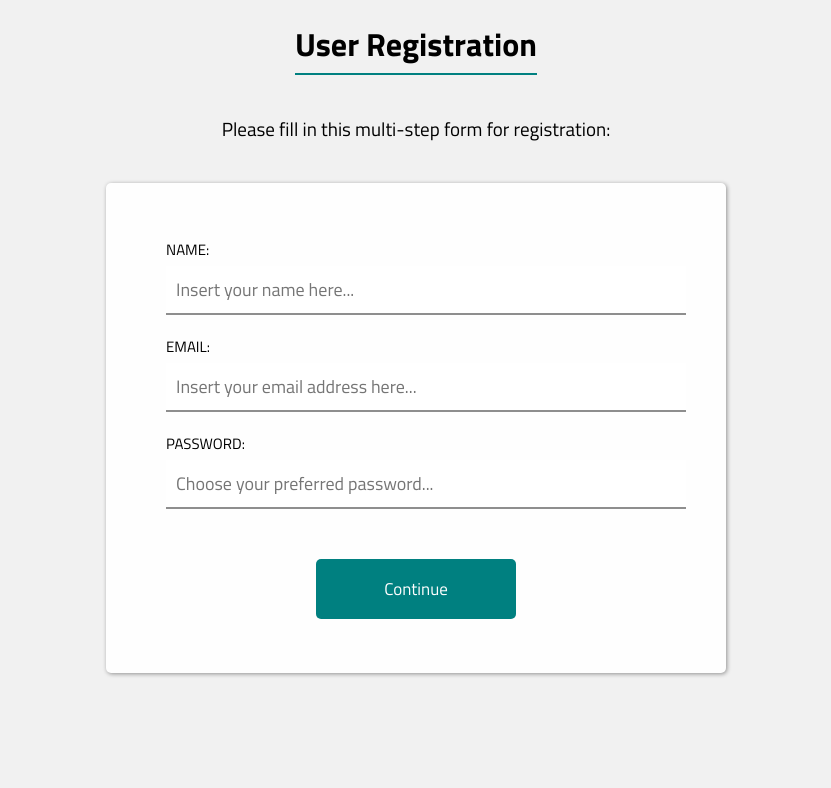
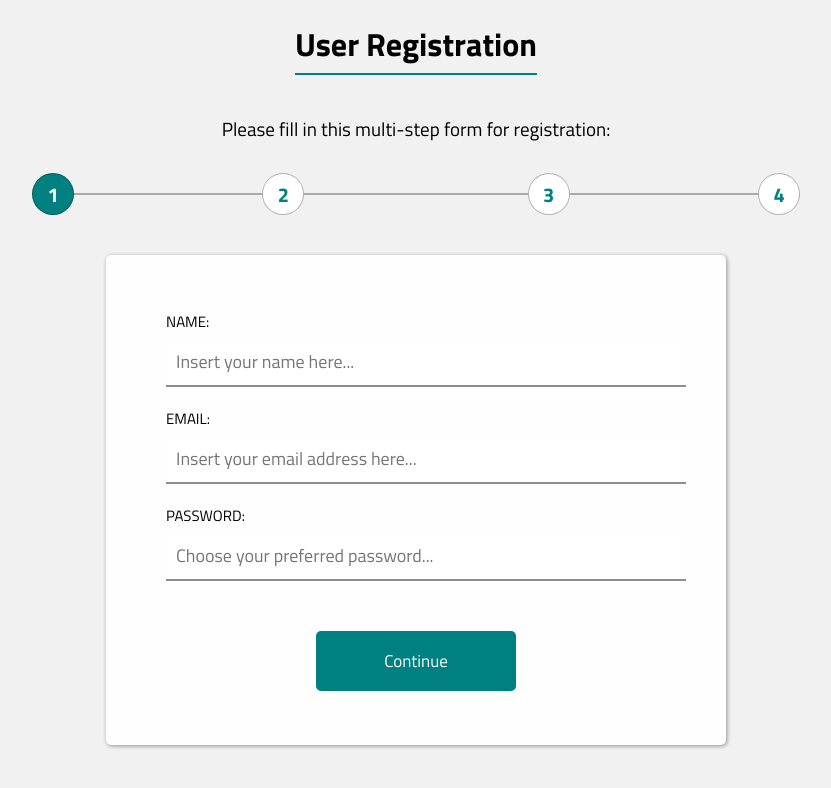
Before and after one commit to Yamo93/react-multi-step-form, a React (Create React App) app: page / in a window 1280 px wide. Shown: the top 788 px of the page, without its empty margins (224-1055 px from the left). Built offline with nearby package versions, Linux system fonts and the light colour scheme.

Commit message:
added step tracker

```diff
--- a/src/App.js
+++ b/src/App.js
@@ -10,11 +10,13 @@ import ContactBox from './components/ContactBox/ContactBox';
   *
   * - the fourth step should be showing a success message. => DONE
   * - the Back button should have a special color (orangish) => DONE
-  * - add an error message if user tries to continue without filling forms (with a set Interval maybe, plain red bold big-sized text at the top) => DONE
+  * - add an error message if user tries to continue without filling forms (plain red bold big-sized text at the top) => DONE
   * add validation so that it cannot continue without all fields filled in => DONE :D
+  * add step tracker => DONE 100% :D
+  * add some simple responsivity for the smaller screens
   *
   * SUGGESTIONS:
-  * - add Firebase to the backend so the data is really submitted and presented
+  * - add Firebase to the backend so the data is really submitted and presented, add a spinner when submitting it.
   * - third step should just be confirmation (do you want to submit the following data to the database basically...)
   * - then the fourth step should actually be grabbed from the Firebase. and the data should be returned to the user, with a success message saying that the data was successfully persisted in the backend
   * - maybe add some "step tracking" like 1/3, 2/3 which changes,so the user knows where s/he is. it would be nice if it could be UI-friendly, like having a cool "line with circles" that get filled as the user turns the page
--- a/src/components/ContactBox/ContactBox.js
+++ b/src/components/ContactBox/ContactBox.js
@@ -1,12 +1,15 @@
 import React from 'react';
 import styles from './ContactBox.module.scss';
 import Form from '../Form/Form';
+import StepDisplay from '../StepDisplay/StepDisplay';
 
 const contactBox = (props) => {
     return (
         <div className={styles.contact}>
             <h1 className={styles.contact__title}>User Registration</h1>
             <p className={styles.contact__desc}>Please fill in this multi-step form for registration:</p>
+            {/* Place for step display */}
+            <StepDisplay currentStep={props.currentStep} />
         <Form error={props.errorCondition} userInfo={props.userInfo} changedInfo={props.changedInfo} changedStep={props.changedStep} currentStep={props.currentStep} />
         </div>
     );
--- /dev/null
+++ b/src/components/StepDisplay/StepDisplay.js
@@ -0,0 +1,15 @@
+import React from 'react';
+import styles from './StepDisplay.module.scss';
+
+const stepDisplay = (props) => {
+    return (
+        <div className={styles.Track}>
+            <div className={props.currentStep === 1 ? [styles.Step1, styles.Active].join(' ') : styles.Step1}></div>
+            <div className={props.currentStep === 2 ? [styles.Step2, styles.Active].join(' ') : styles.Step2}></div>
+            <div className={props.currentStep === 3 ? [styles.Step3, styles.Active].join(' ') : styles.Step3}></div>
+            <div className={props.currentStep === 4 ? [styles.Step4, styles.Active].join(' ') : styles.Step4}></div>
+        </div>
+    );
+};
+
+export default stepDisplay;
--- /dev/null
+++ b/src/components/StepDisplay/StepDisplay.module.scss
@@ -0,0 +1,65 @@
+.Track {
+    width: 100%;
+    min-width: 300px;
+    height: 2px;
+    background-color: rgba(0, 0, 0, .3);
+    margin-top: 10px;
+    margin-bottom: 60px;
+    position: relative;
+}
+
+.Step1, .Step2, .Step3, .Step4 {
+    width: 40px;
+    height: 40px;
+    border-radius: 50%;
+    border: .8px solid rgba(0, 0, 0, .3);
+    background-color: #FFF;
+    position: absolute;
+    top: 50%;
+    transform: translateY(-50%);
+    display: flex;
+    justify-content: center;
+    align-items: center;
+    transition: all .6s;
+
+    &:before {
+        content: '';
+        font-size: 20px;
+        font-weight: 600;
+        color: teal;
+    }
+}
+
+.Step1 {
+    left: 0;
+    &:before {
+        content: '1';
+    }
+}
+
+.Step4 {
+    right: 0;
+    &:before {
+        content: '4';
+    }
+}
+
+.Step2 {
+    left: 30%;
+    &:before {
+        content: '2';
+    }
+}
+.Step3 {
+    right: 30%;
+    &:before {
+        content: '3';
+    }
+}
+
+.Active {
+    background-color: teal;
+    &:before {
+        color: #FFF;
+    }
+}
```
